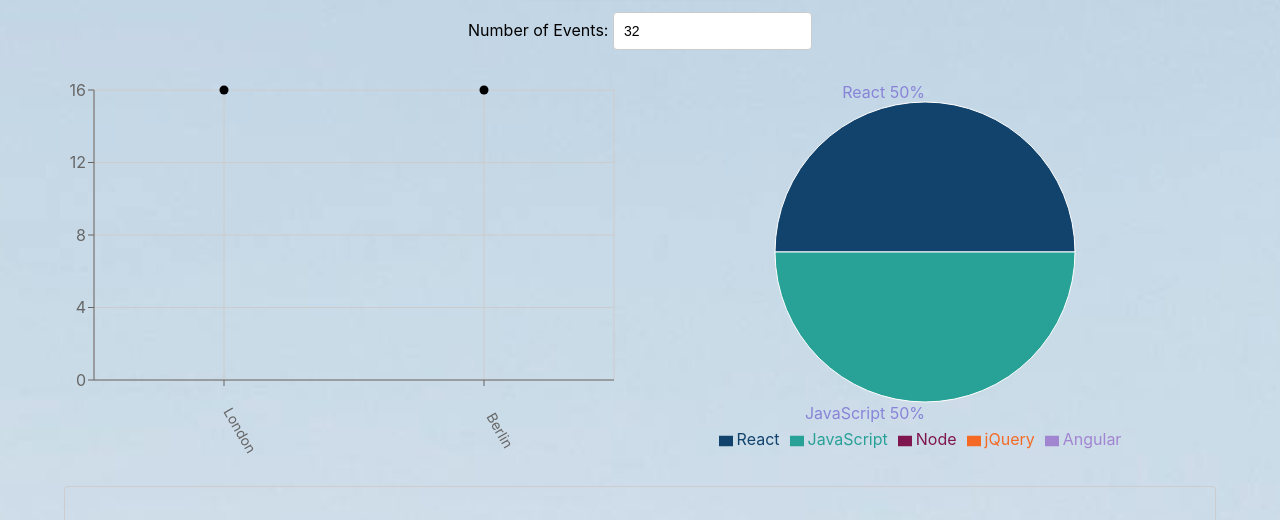
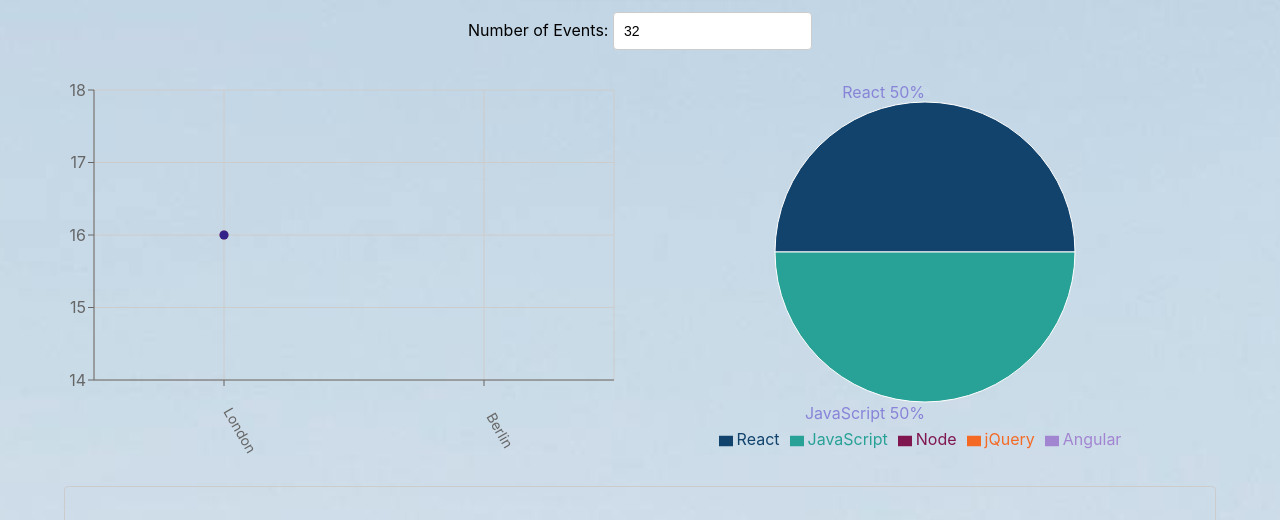
Before and after one commit to Malave615/meet, a React (Create React App) app: page / in a window 1280 px wide. Shown: the part 153-673 px from the top of the page. Built offline with nearby package versions, Linux system fonts and the light colour scheme.

Commit message:
Adding a different color to each city point on ScatterChart.

```diff
--- a/src/components/CityEventsChart.js
+++ b/src/components/CityEventsChart.js
@@ -33,7 +33,7 @@ const CityEventsChart = ({ allLocations, events }) => {
                 city === 'Bangkok' ? '#44AA99' : '#000000';
 
             return { city, count, color };
-        })
+        });
         return data;
     };
 
@@ -52,12 +52,19 @@ const CityEventsChart = ({ allLocations, events }) => {
               type="category" dataKey="city" name="City"
               angle={60} interval={0} tick={{ dx: 20, dy: 40, fontSize: 14 }}
             />
-            <YAxis type="number" dataKey="count" name="Number of events" tickFormatter={(value) => Math.round(value)} />
+            <YAxis type="number" dataKey="count" name="Number of events" tickFormatter={(value) => Math.round(value)} domain={['auto', 'auto']} />
             <Tooltip cursor={{ strokeDasharray: '3 3' }} />
-            <Scatter name="A school" data={data} fill={(entry) => entry.color} />
+            {data.map((entry, index) => (
+                <Scatter
+                  key={index}
+                  name={entry.city}
+                  data={[entry]}
+                  fill={entry.color}
+                />
+            ))}
           </ScatterChart>
         </ResponsiveContainer>
     );
-}
+};
 
 export default CityEventsChart;
```
